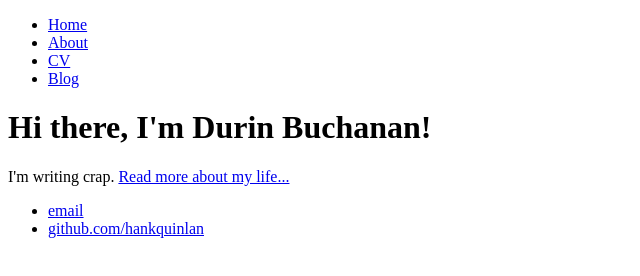
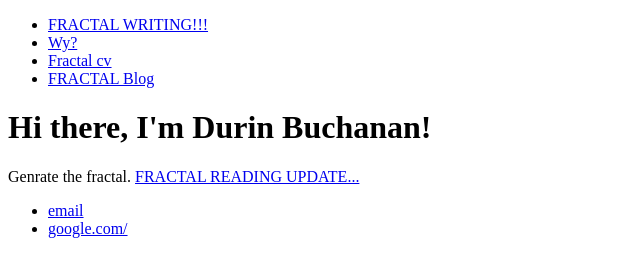
Before and after one commit to DurinBuchanan/DurinBuchanan.github.io, a plain HTML site: page index.html in a window 1280 px wide. Shown: the whole page, without its empty margins (0-640 px from the left). Drawn offline with Linux system fonts and the light colour scheme.

Commit message:
Update index.html
Initial changes to default page

```diff
--- a/index.html
+++ b/index.html
@@ -1,27 +1,27 @@
 <!DOCTYPE html>
 <html>
 	<head>
-		<title>Durin Buchanan, Horrible Crap</title>
+		<title>Durin Buchanan, Fractal generator</title>
 	</head>
 	<body>
 		<nav>
     		<ul>
-        		<li><a href="/">Home</a></li>
-	        	<li><a href="/about">About</a></li>
-        		<li><a href="/cv">CV</a></li>
-        		<li><a href="/blog">Blog</a></li>
+        		<li><a href="/">FRACTAL WRITING!!!</a></li>
+	        	<li><a href="/about">Wy?</a></li>
+        		<li><a href="/cv">Fractal cv</a></li>
+        		<li><a href="/blog">FRACTAL Blog</a></li>
     		</ul>
 		</nav>
 		<div class="container">
     		<div class="blurb">
         		<h1>Hi there, I'm Durin Buchanan!</h1>
-				<p>I'm writing crap. <a href="/about">Read more about my life...</a></p>
+				<p>Genrate the fractal. <a href="/about">FRACTAL READING UPDATE...</a></p>
     		</div><!-- /.blurb -->
 		</div><!-- /.container -->
 		<footer>
     		<ul>
-        		<li><a href="mailto:somebody@gmail.com">email</a></li>
-        		<li><a href="https://github.com/hankquinlan">github.com/hankquinlan</a></li>
+        		<li><a href="mailto:DurinBuchanan@gmail.com">email</a></li>
+        		<li><a href="https://google.com/">google.com/</a></li>
 			</ul>
 		</footer>
 	</body>
```
